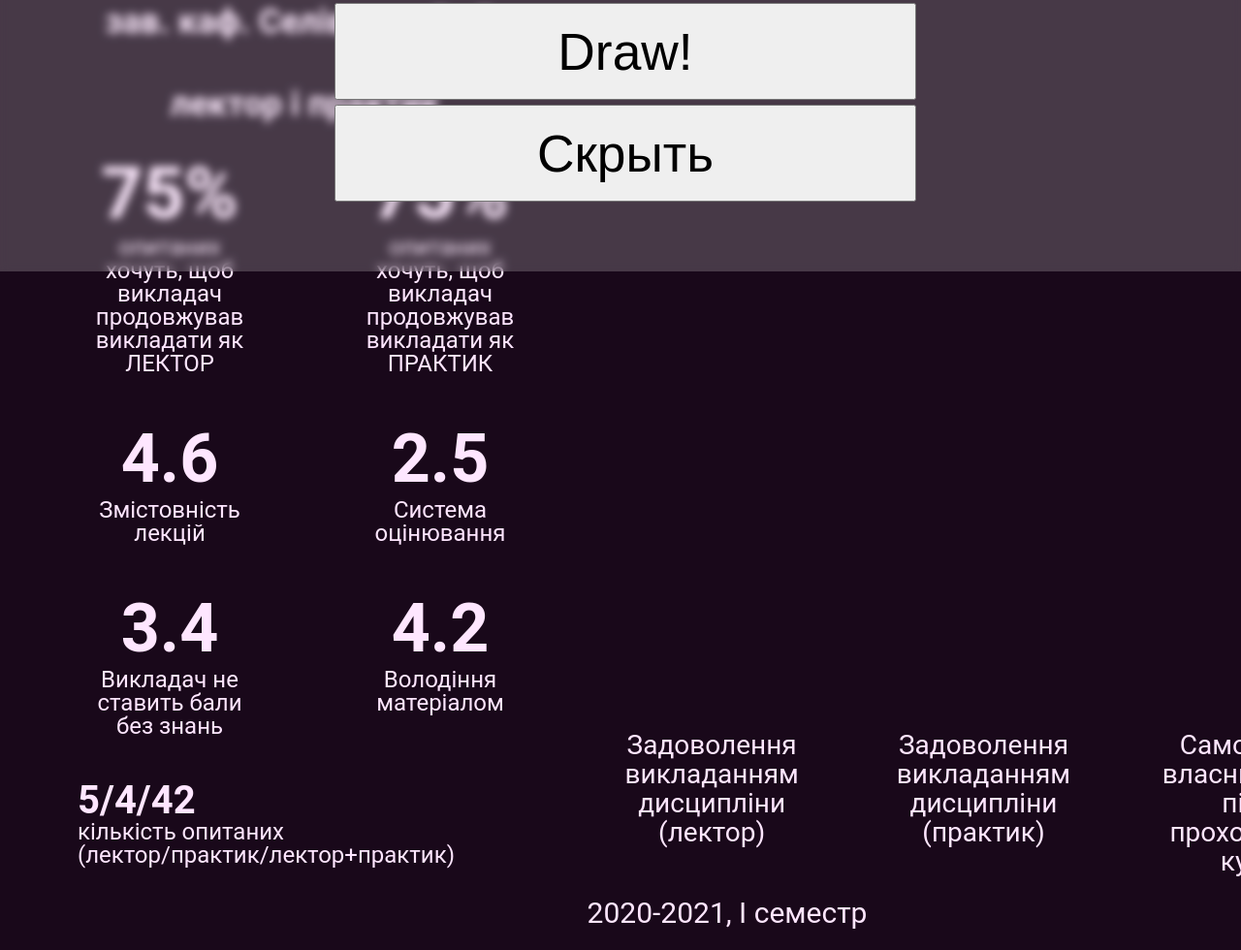
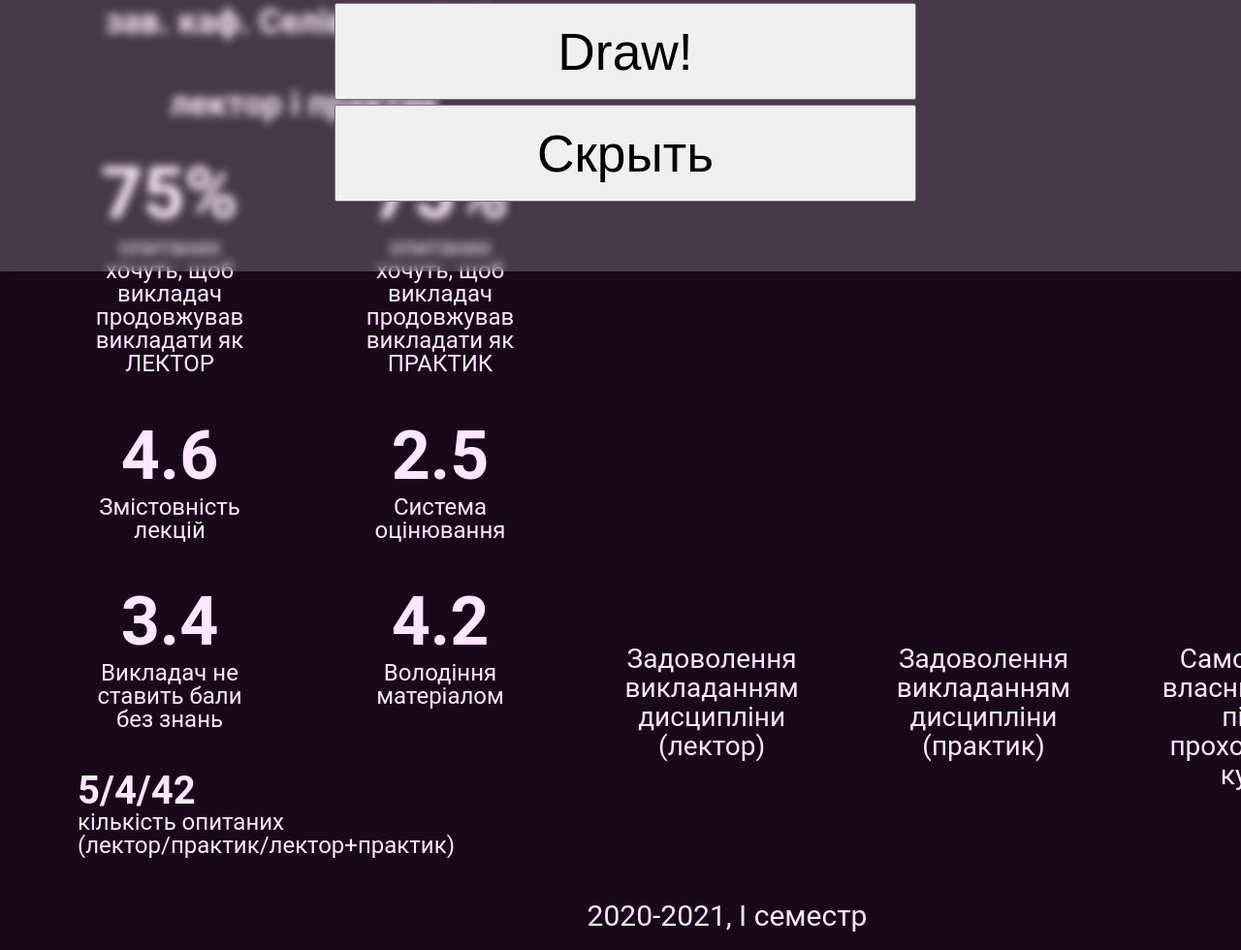
Before and after one commit to PaIIadium/opros-2020-1, a website: page front/pages/html/lector_practic.html in a window 1280 px wide. Shown: the part 520-1500 px from the top of the page at 97% size. Drawn offline with nearby package versions, Linux system fonts and the light colour scheme; files that its build step writes are made by us from their sources; files whose address does not match are found by name.

Commit message:
some changes

```diff
--- a/front/pages/css/english.css
+++ b/front/pages/css/english.css
@@ -95,7 +95,7 @@ body {
   justify-content: space-between;
   flex-direction: column;
   flex-flow: column nowrap;
-  height: 54%;
+  height: 53.5%;
   padding-top: 30px;
 }
 
@@ -231,8 +231,9 @@ body {
 .semester-and-year {
   display: flex;
   justify-content: center;
-  align-items: center;
+  align-items: flex-end;
   height: 100px;
+  padding-bottom: 20px;
   font-size: 30px;
   color: var(--font_color);
   background-color: var(--background_color);
--- a/front/pages/css/lector.css
+++ b/front/pages/css/lector.css
@@ -95,7 +95,7 @@ body {
   justify-content: space-between;
   flex-direction: column;
   flex-flow: column nowrap;
-  height: 54%;
+  height: 53.5%;
   padding-top: 30px;
 }
 
@@ -231,8 +231,9 @@ body {
 .semester-and-year {
   display: flex;
   justify-content: center;
-  align-items: center;
+  align-items: flex-end;
   height: 100px;
+  padding-bottom: 20px;
   font-size: 30px;
   color: var(--font_color);
   background-color: var(--background_color);
--- a/front/pages/css/lector_practic.css
+++ b/front/pages/css/lector_practic.css
@@ -1,7 +1,6 @@
 *{
   --font_color: #fee6ff;
   --background_color: #19081a;
-  --form_padding: 80px
 }
 
 body {
@@ -20,7 +19,7 @@ body {
   font-weight: bold;
   display: grid;
   grid-template-columns: 35% 65%;
-  padding: var(--form_padding) var(--form_padding) 0px var(--form_padding);
+  padding: 80px 80px 0px 80px;
   margin: 0;
   width: 1500px;
   height: 1500px;
@@ -65,7 +64,7 @@ body {
 
 .right-info {
   overflow: hidden;
-  padding: 0 0 0 30px;
+  padding: 0 0 70px 30px;
   box-sizing: border-box;
   display: flex;
   flex-flow: column nowrap;
@@ -153,7 +152,7 @@ body {
 }
 
 .helper-div {
-  height: 417px
+  height: 280px;
 }
 
 .popup {
@@ -223,8 +222,9 @@ body {
 .semester-and-year {
   display: flex;
   justify-content: center;
-  align-items: center;
-  height: var(--form_padding);
+  align-items: flex-end;
+  height: 80px;
+  padding-bottom: 20px;
   font-size: 30px;
   color: var(--font_color);
   background-color: var(--background_color);
--- a/front/pages/css/practic.css
+++ b/front/pages/css/practic.css
@@ -94,7 +94,7 @@ body {
   justify-content: space-between;
   flex-direction: column;
   flex-flow: column nowrap;
-  height: 54%;
+  height: 53.5%;
   padding-top: 30px;
 }
 
@@ -225,8 +225,9 @@ body {
 .semester-and-year {
   display: flex;
   justify-content: center;
-  align-items: center;
+  align-items: flex-end;
   height: 100px;
+  padding-bottom: 20px;
   font-size: 30px;
   color: var(--font_color);
   background-color: var(--background_color);
```
Also changed, not shown: server/repository/google_api/google.js (+19 -11 lines).
